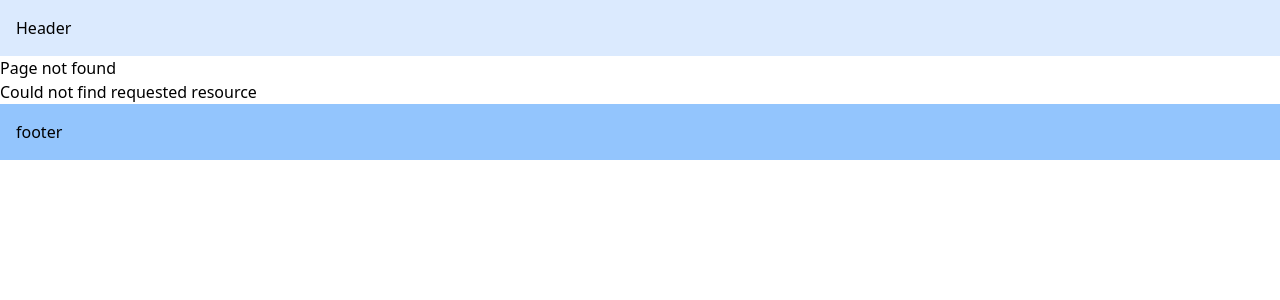
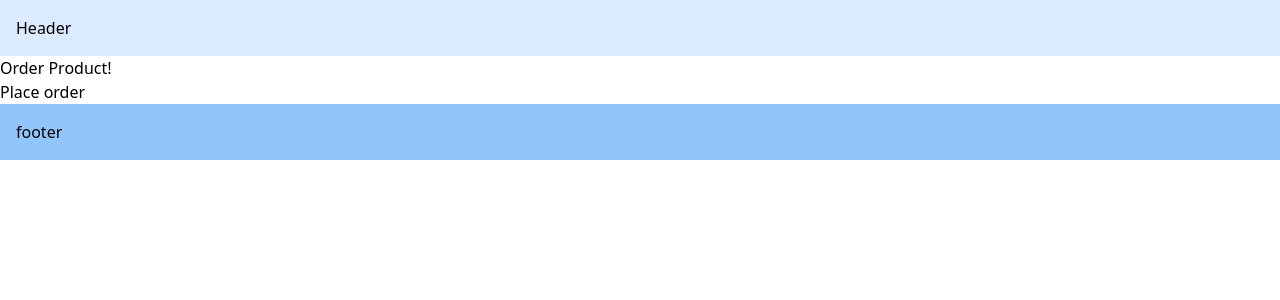
Before and after one commit to potatodevsr/nextjs-react-app, a Next.js app: page /order-product in a window 1280 px wide. Before the commit this address had no page. Shown: the top 300 px of the page. Built offline with nearby package versions, Linux system fonts and the light colour scheme.

Commit message:
upd Navigating Programmatically

```diff
--- /dev/null
+++ b/app/(admin-panel)/order-product/page.tsx
@@ -0,0 +1,17 @@
+"use client";
+import { useRouter } from "next/navigation";
+
+export default function OrderProduct() {
+  const router = useRouter();
+  const handleClick = () => {
+    console.log("Placing your order");
+    router.forward();
+  };
+
+  return (
+    <>
+      <h1>Order Product!</h1>
+      <button onClick={handleClick}>Place order</button>
+    </>
+  );
+}
--- a/app/(auth)/layout.tsx
+++ b/app/(auth)/layout.tsx
@@ -14,7 +14,6 @@ export default function AuthLayout({
   children: React.ReactNode;
 }) {
   const pathname = usePathname();
-
   return (
     <div>
       {navLinks.map((link) => {
```
